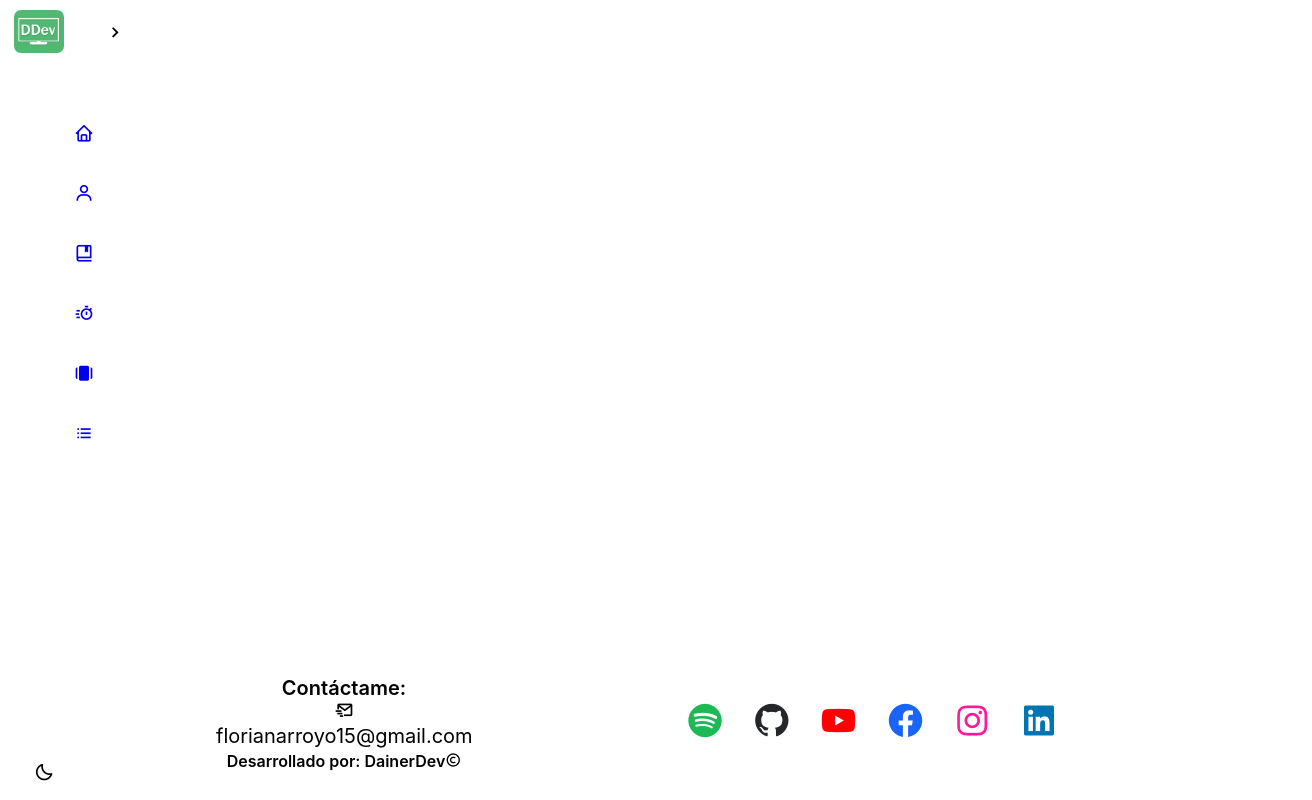
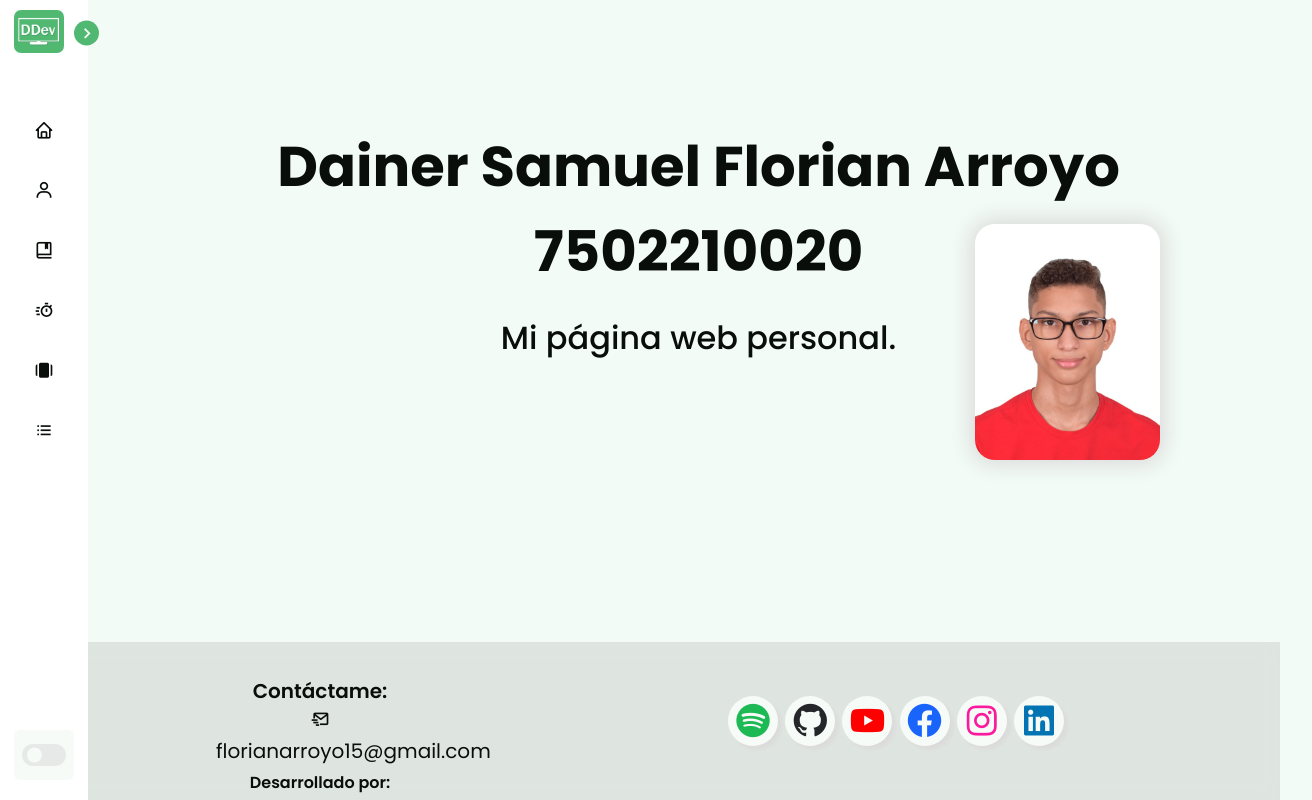
Before and after one commit to Dainerdev/portfolio-react, a React (Create React App) app: page / in a window 1280 px wide. Shown: the whole page, 1312 px wide, since content can reach past the window. Built offline with nearby package versions, Linux system fonts and the light colour scheme.

Commit message:
Seccion principal/home

```diff
--- a/public/index.html
+++ b/public/index.html
@@ -5,10 +5,7 @@
     <link rel="icon" href="%PUBLIC_URL%/favicon.ico" />
     <meta name="viewport" content="width=device-width, initial-scale=1" />
     <meta name="theme-color" content="#000000" />
-    <meta
-      name="description"
-      content="Web site created using create-react-app" />
-    <link rel="apple-touch-icon" href="%PUBLIC_URL%/logo192.png" />
+    <meta name="description" content="Web site created using create-react-app" />
     <link rel="manifest" href="%PUBLIC_URL%/manifest.json" />
     <link href='https://unpkg.com/boxicons@2.1.4/css/boxicons.min.css' rel='stylesheet'>
     <title>PortFolio - Dainer Florian</title>
--- a/src/App.js
+++ b/src/App.js
@@ -1,11 +1,21 @@
 import "./App.css";
 import { FooterComponent } from "./components/footerComponent/FooterComponent";
 import { NavComponent } from "./components/navComponent/NavComponent";
+import { MainSection } from "./components/sections/main/MainSection";
 
 function App() {
   return (
     <div className="App">
       <NavComponent />
+
+      {/* Sections */}
+      <MainSection />
+
+
+
+
+
+
       <FooterComponent />
     </div>
   );
--- /dev/null
+++ b/src/components/sections/main/MainSection.css
@@ -0,0 +1,4 @@
+/* Diseño de la seccion "home" */
+section.home .text {
+    color: var(--text-color);
+}
--- /dev/null
+++ b/src/components/sections/main/MainSection.js
@@ -0,0 +1,22 @@
+import React from 'react';
+import "./MainSection.css";
+
+export const MainSection = () => {
+  return (
+    <div>
+        <section id="Inicio" class="home ">
+        <div class="home-content">
+            <div class="text">
+                <h1>Dainer Samuel Florian Arroyo<br/>
+                    <span>7502210020</span>
+                </h1>
+                <h2>Mi página web personal.</h2>
+            </div>
+            <div class="img-home">
+                <img src="/foto fondo blanco.jpg" alt="Imagen de Portada"/>
+            </div>
+        </div>
+    </section>
+    </div>
+  )
+}
--- a/src/index.css
+++ b/src/index.css
@@ -1,13 +1,66 @@
-body {
-  margin: 0;
-  font-family: -apple-system, BlinkMacSystemFont, 'Segoe UI', 'Roboto', 'Oxygen',
-    'Ubuntu', 'Cantarell', 'Fira Sans', 'Droid Sans', 'Helvetica Neue',
-    sans-serif;
-  -webkit-font-smoothing: antialiased;
-  -moz-osx-font-smoothing: grayscale;
+@import url('https://fonts.googleapis.com/css2?family=Poppins:wght@300;400;500;600;700;800;900&display=swap');
+
+/* Diseño general */
+* {
+    margin: 0;
+    padding: 0;
+    box-sizing: border-box;
+    font-family: 'Poppins', sans-serif;
 }
 
-code {
-  font-family: source-code-pro, Menlo, Monaco, Consolas, 'Courier New',
-    monospace;
+/* Variables */
+:root {
+
+    /* Colores */
+    --body-color: #88dda31a;
+    --sidebar-color: #fff;
+    --sidebar-hover-color: #f7fbf8;
+    --primary-color: #51B872;
+    --primary-color-light: #f7fbf8;
+    --altern-color: #e6e9e7;
+    --text-color: #0A0E0B;
+    --shadow-color: #dbdbdb;
+    --redes-background-color: #f7fbf8;
+    --img-shadow-color: #a8a7a7;
+    --footer-background-color: #a8a7a744;
+
+    /* Transiciones */
+    --trans-2s: all 0.2s ease;
+    --trans-3s: all 0.3s ease;
+    --trans-4s: all 0.4s ease;
+    --trans-5s: all 0.5s ease;
 }
+
+/* Diseño para el cuerpo de la pagina */
+body {
+    min-height: 100vh;
+    overflow-x: hidden;
+    transition: var(--trans-5s);
+    background: var(--body-color);
+}
+
+/* Colores para el modo oscuro de la web */
+body.dark {
+    --body-color: #18191A;
+    --sidebar-color: #242526;
+    --sidebar-hover-color: #4a4e4c;
+    --primary-color: #3A3B3C;
+    --primary-color-light: #3A3B3C;
+    --altern-color: #e6e9e7;
+    --text-color: #ccc;
+    --shadow-color: #dbdbdb;
+    --img-shadow-color: #707070;
+}
+
+/* Diseño de las secciones */
+section {
+  position: relative;
+  left: 250px;
+  min-height: 100vh;
+  width: calc(100% -250px);
+  transition: var(--trans-5s);
+}
+
+.hidden {
+  display: none !important;
+}
```
Also changed, not shown: public/foto fondo blanco.jpg (added).
